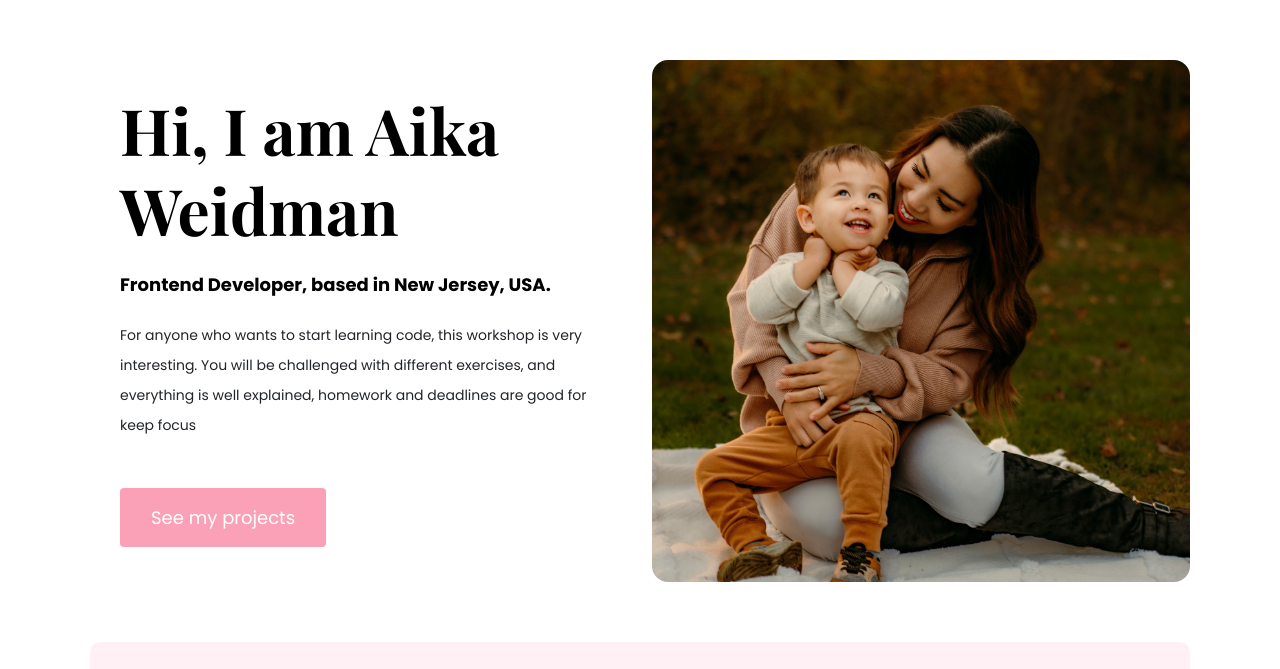
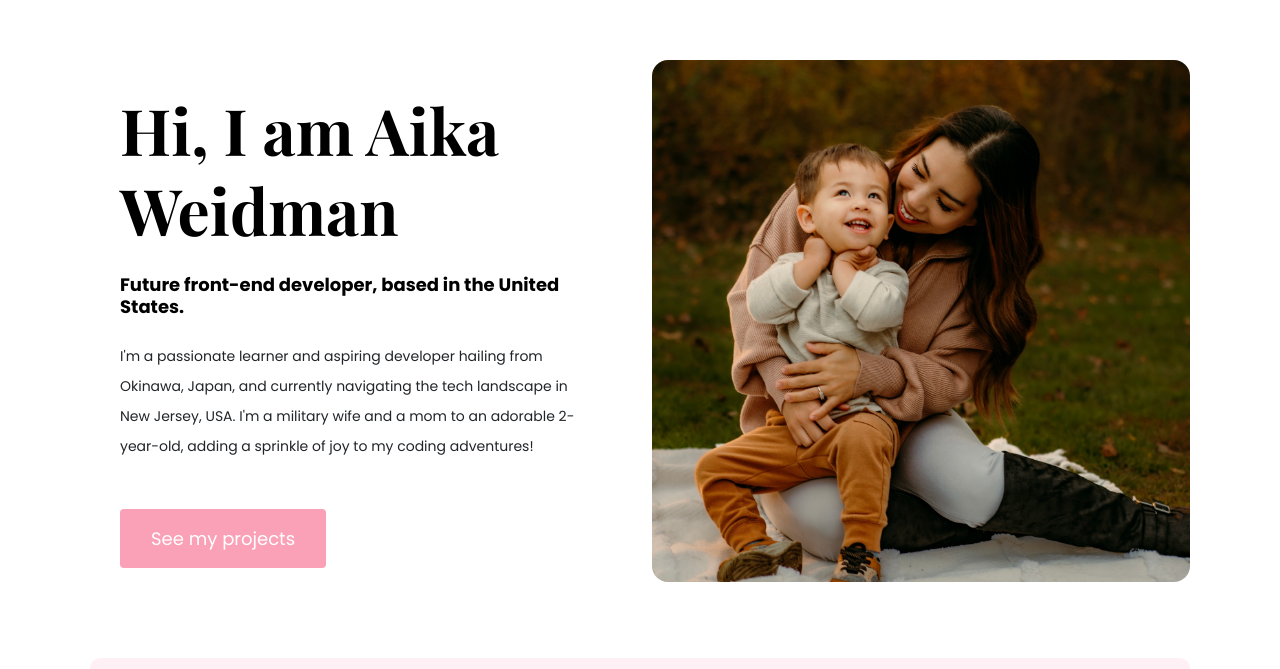
Before and after one commit to aweidman110/portfolio-project, a plain HTML site: page about.html in a window 1280 px wide. Shown: the part 82-751 px from the top of the page. Drawn offline with nearby package versions, Linux system fonts and the light colour scheme; a web font is replaced by a local one.

Commit message:
Improved the about page

```diff
--- a/about.html
+++ b/about.html
@@ -63,18 +63,15 @@
         <div class="col-lg-6">
           <div class="content">
             <h1 class="mb-4">Hi, I am Aika Weidman</h1>
-            <h2 class="mb-4">Frontend Developer, based in New Jersey, USA.</h2>
+            <h2 class="mb-4">Future front-end developer, based in the United States.</h2>
             <p class="mb-5">
-              For anyone who wants to start learning code, this workshop is very
-              interesting. You will be challenged with different exercises, and
-              everything is well explained, homework and deadlines are good for
-              keep focus
+              I'm a passionate learner and aspiring developer hailing from Okinawa, Japan, and currently navigating the tech landscape in New Jersey, USA. I'm a military wife and a mom to an adorable 2-year-old, adding a sprinkle of joy to my coding adventures!
             </p>
             <a href="/work.html" class="btn btn-branding">See my projects</a>
           </div>
         </div>
         <div class="col-lg-6">
-          <img src="images/IMG_1429.JPG" alt="" class="img-fluid"/>
+          <img src="images/IMG_1429.JPG" alt="Aika Photo" class="img-fluid"/>
         </div>
       </div>
 
```
